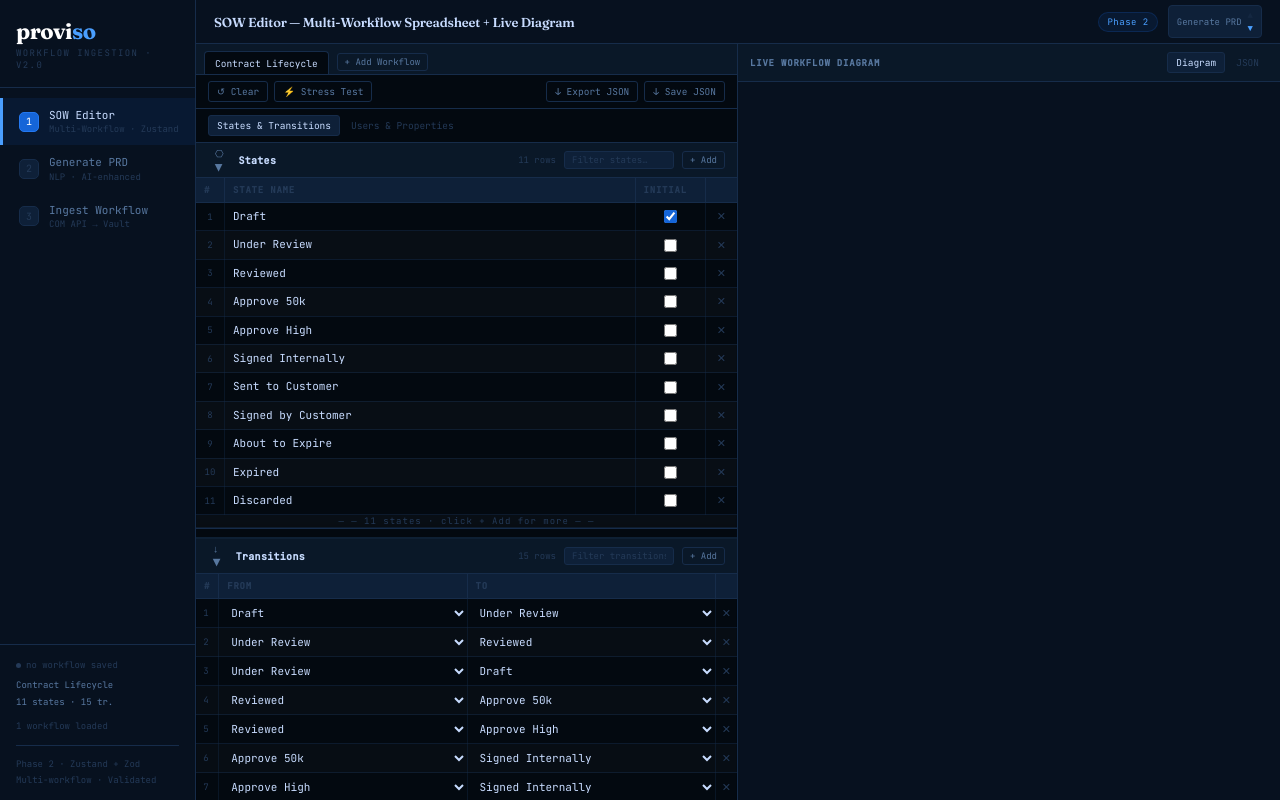
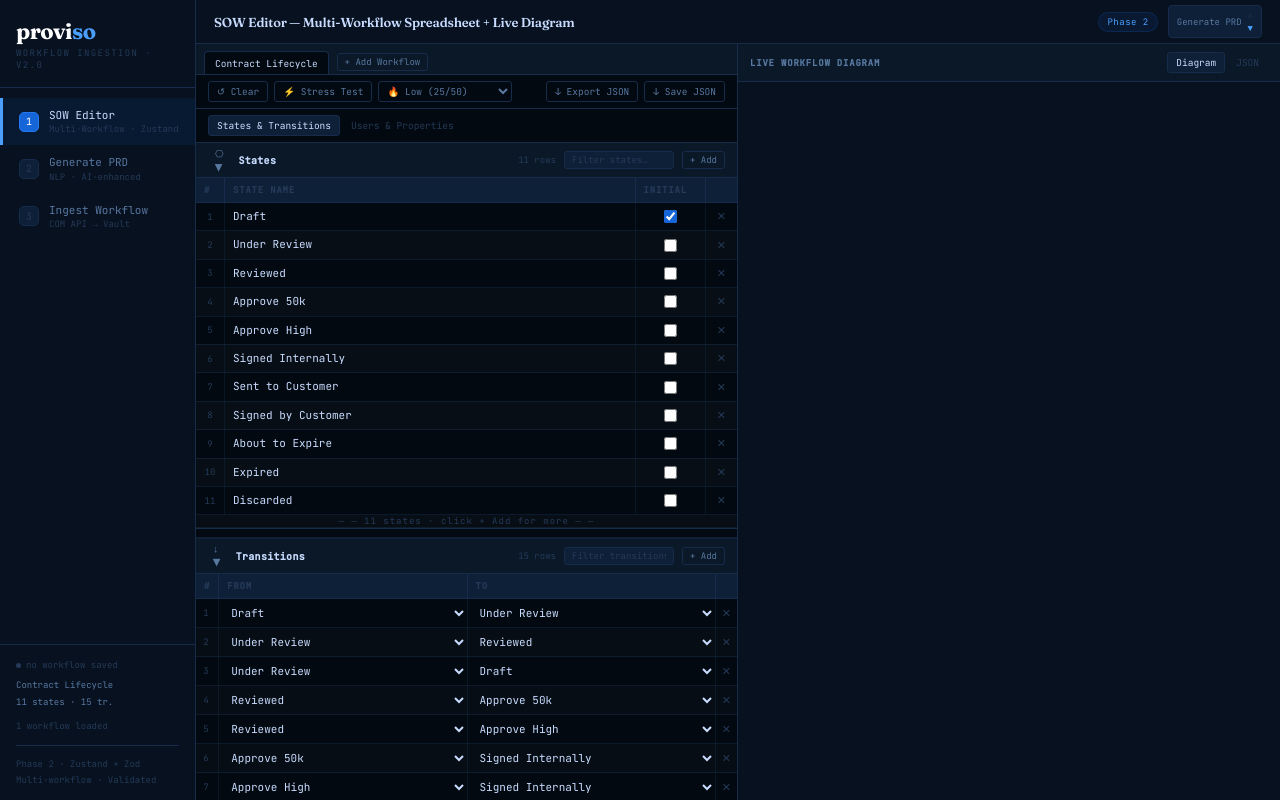
Before and after one commit to hjoseph777/AIproviso, a React (Vite) app: page / in a window 1280 px wide. Built offline with nearby package versions, Linux system fonts and the light colour scheme.

Commit message:
Feature: stress test Low/Max mode selector - 25/50 quick demo vs 100/150 full stress

```diff
--- a/src/components/WorkflowEditor.jsx
+++ b/src/components/WorkflowEditor.jsx
@@ -25,7 +25,8 @@ export default function WorkflowEditor({ onSave }) {
   const [flash,        setFlash]        = useState(false);
   const [resetFlash,   setResetFlash]   = useState(false);
   const [stressFlash,  setStressFlash]  = useState(false);
-  const [resetCount,   setResetCount]   = useState(0);       // forces DiagramPane remount on Reset
+  const [stressMode,   setStressMode]   = useState('low'); // 'low'=25/50 | 'max'=100/150
+  const [resetCount,   setResetCount]   = useState(0);     // forces DiagramPane remount
   const [editingTabId, setEditingTabId] = useState(null);
   const [tabDraft,     setTabDraft]     = useState('');
 
@@ -49,9 +50,10 @@ export default function WorkflowEditor({ onSave }) {
   };
   const handleStress = () => {
     if (!activeId) return;
-    loadStressTest(activeId);          // loads 50 states + 100 transitions
+    const [N, target] = stressMode === 'low' ? [25, 50] : [100, 150];
+    loadStressTest(activeId, N, target);
     setSelectedState('');
-    setResetCount(c => c + 1);         // force DiagramPane remount
+    setResetCount(c => c + 1);
     setStressFlash(true);
     setTimeout(() => setStressFlash(false), 1800);
   };
@@ -115,9 +117,19 @@ export default function WorkflowEditor({ onSave }) {
             <button className={`xb ${resetFlash ? 'green' : ''}`} onClick={handleClear} title="Clear all states and transitions for this workflow tab">
               {resetFlash ? '✓ Cleared' : '↺ Clear'}
             </button>
-            <button className={`xb ${stressFlash ? 'green' : ''}`} onClick={handleStress} title="Load 50 states + 100 transitions stress test">
+            <button className={`xb ${stressFlash ? 'green' : ''}`} onClick={handleStress}
+              title={stressMode === 'low' ? 'Load 25 states / 50 transitions' : 'Load 100 states / 150 transitions'}>
               {stressFlash ? '✓ Loaded' : '⚡ Stress Test'}
             </button>
+            <select
+              value={stressMode}
+              onChange={e => setStressMode(e.target.value)}
+              title="Select stress test intensity"
+              style={{fontFamily:'var(--mono)',fontSize:9.5,background:'var(--surface)',color:'var(--mid)',
+                border:'1px solid var(--border)',borderRadius:3,padding:'2px 4px',cursor:'pointer'}}>
+              <option value="low">🔥 Low (25/50)</option>
+              <option value="max">🔥🔥 Max (100/150)</option>
+            </select>
             {/* Spacer pushes Export + Save group to the right */}
             <div style={{flex:1}}/>
             <button className="xb" onClick={exportJSON} title="Export all workflows as JSON">↓ Export JSON</button>
--- a/src/store/useWorkflowStore.js
+++ b/src/store/useWorkflowStore.js
@@ -102,17 +102,18 @@ export const useWorkflowStore = create((set, get) => ({
     workflows: s.workflows.map(w => w.id !== wfId ? w : { ...w, states: [], transitions: [] })
   })),
 
-  // Stress-test loader — 100 states + 150 transitions (deterministic, no duplicates)
+  // Stress-test loader — parameterized (N states, target transitions)
+  // Presets: Low=25/50 (quick demo) | Max=100/150 (full stress)
   // Pattern layers (each addT is a no-op if key already seen):
-  //   1. Linear chain 01→02→…→100    →  99 transitions
-  //   2. Back to [*] every 10th state   → +10  = 109
-  //   3. Skip-forward by 10             →  +9  = 118
-  //   4. Skip-forward by 5              → +19  = 137
-  //   5. Branch +3 from even states     → fills to 150
-  loadStressTest: (wfId) => {
+  //   1. Linear chain 01→02→…→N      →  N-1  transitions
+  //   2. Back to [*] every 10th state  → floor(N/10)
+  //   3. Skip-forward by 10            → floor((N-10)/10)
+  //   4. Skip-forward by 5             → floor((N-5)/5)
+  //   5. Branch +3 from even states    → fills to target
+  //   6. Reverse −2 from tail           → safety top-up
+  loadStressTest: (wfId, N = 100, target = 150) => {
     const pad = n => String(n).padStart(2, '0');
-    const N   = 100;
-    const nm  = i => `State ${pad(i + 1)}`; // "State 01" … "State 100"
+    const nm  = i => `State ${pad(i + 1)}`; // "State 01" … "State N"
 
     const states = Array.from({ length: N }, (_, i) => ({
       id:      `st-${pad(i + 1)}`,
@@ -137,10 +138,10 @@ export const useWorkflowStore = create((set, get) => ({
     for (let i = 0; i < N - 10; i += 10)     addT(nm(i), nm(i + 10));
     // 4. Skip-forward by 5: 19 transitions
     for (let i = 0; i < N - 5; i += 5)       addT(nm(i), nm(i + 5));
-    // 5. Branch +3 from even states (fills to 150)
-    for (let i = 0; transitions.length < 150 && i < N - 3; i += 2) addT(nm(i), nm(i + 3));
-    // 6. Reverse -2 from tail (safety top-up if still under 150)
-    for (let i = N - 1; transitions.length < 150 && i > 1; i -= 3) addT(nm(i), nm(i - 2));
+    // 5. Branch +3 from even states (fills to target)
+    for (let i = 0; transitions.length < target && i < N - 3; i += 2) addT(nm(i), nm(i + 3));
+    // 6. Reverse -2 from tail (safety top-up if still under target)
+    for (let i = N - 1; transitions.length < target && i > 1; i -= 3) addT(nm(i), nm(i - 2));
 
     set(s => ({
       workflows: s.workflows.map(w => w.id !== wfId ? w : { ...w, states, transitions })
```
